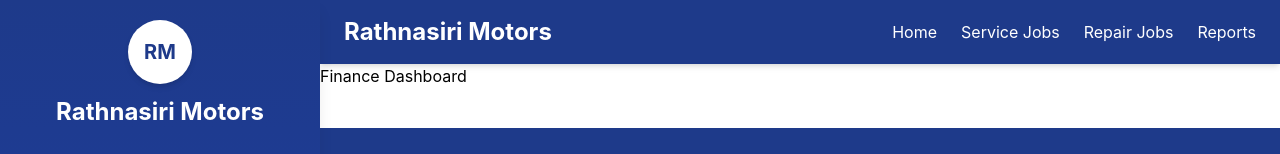
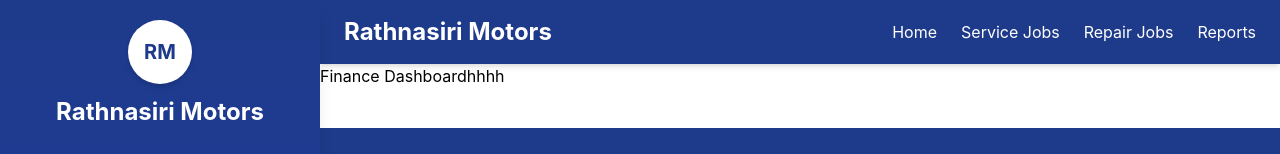
Before and after one commit to Nisal-Dushmantha/Rathnasiri_Motors, a React (Create React App) app in the folder frontend/: page /finance in a window 1280 px wide. Shown: the top 154 px of the page. Built offline with nearby package versions, Linux system fonts and the light colour scheme.

Commit message:
initial commit dilki

```diff
--- a/frontend/src/compononets/FinanceDashboard/FinanceDashboard.js
+++ b/frontend/src/compononets/FinanceDashboard/FinanceDashboard.js
@@ -3,7 +3,7 @@ import React from 'react'
 function FinanceDashboard() {
   return (
     <div>
-      Finance Dashboard
+      Finance Dashboardhhhh
     </div>
   )
 }
```
